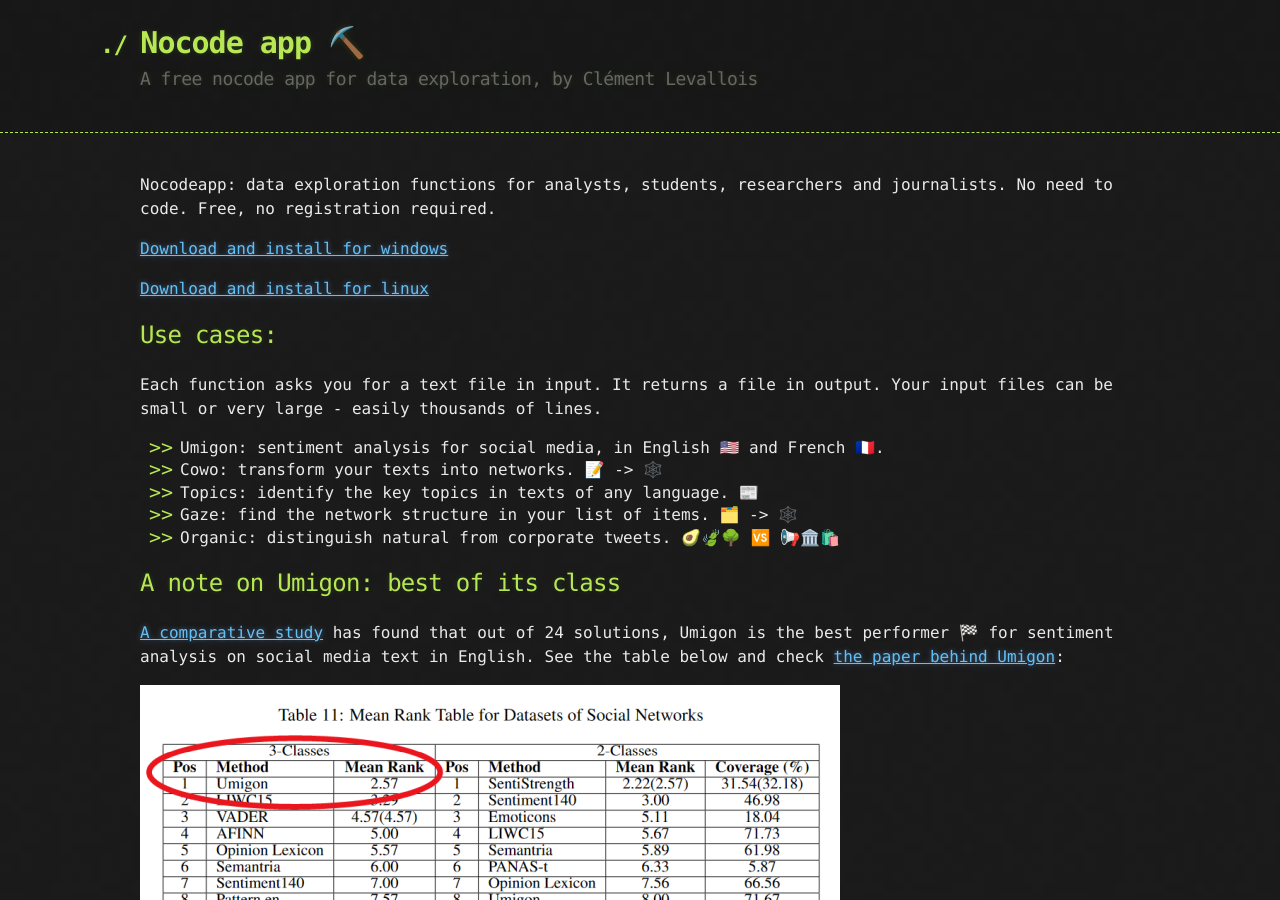
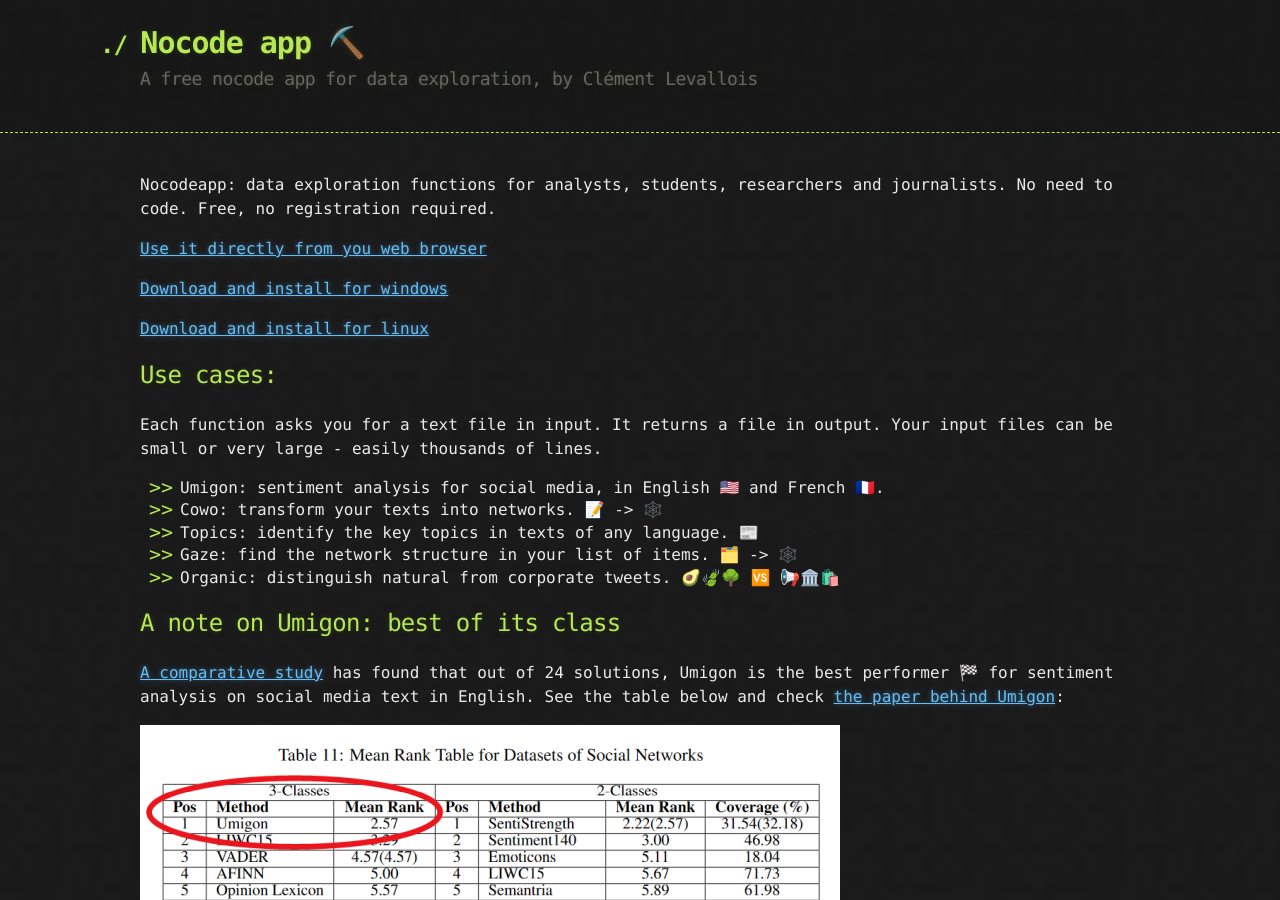
Before and after one commit to seinecle/nocodeapp-mods, a Jekyll site: the page built from docs/index.md, in a window 1280 px wide and 900 px high. Built offline with Jekyll 4.4.1, drawn with Linux system fonts in a browser that asks for light colours; comment, search, counter and statistics services are not loaded.

Commit message:
added a link to the web app

```diff
--- a/docs/index.md
+++ b/docs/index.md
@@ -3,6 +3,8 @@ layout: default
 ---
 
 Nocodeapp: data exploration functions for analysts, students, researchers and journalists. No need to code. Free, no registration required.
+
+[Use it directly from you web browser](https://nocodefunctions.com)
 
 [Download and install for windows](https://github.com/seinecle/nocodeapp-mods/releases/download/v.1.0.1.6/nocode-app-windows-1.0.msi)
 
```
Also changed, not shown: 1 other file.
